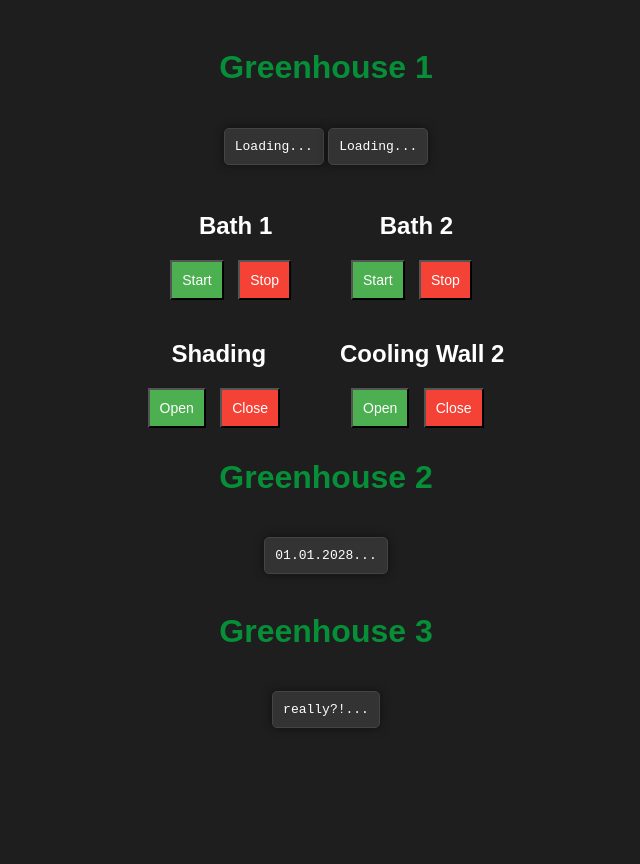
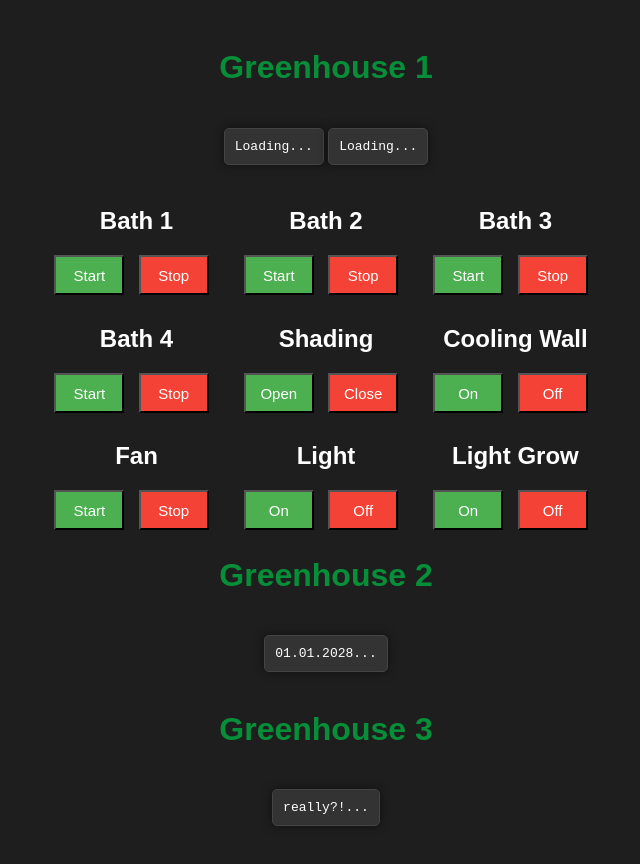
Before and after one commit to Gersten/WebsocketServerWebsite, a website: page public_html/index.html in a window 1280 px wide. Shown: the whole page, without its empty margins (314-954 px from the left). Before the commit the page ends 800 px from the top, so only its background shows below. Drawn offline with Linux system fonts and the light colour scheme.

Commit message:
adding read/write settings file, changing html

```diff
--- a/public_html/index.html
+++ b/public_html/index.html
@@ -27,7 +27,7 @@
           overflow-x: auto;
       }
       .category {
-          margin: 10px 0;
+          margin: 5px 0;
       }
       .button-container {
           display: inline-block;
@@ -35,21 +35,25 @@
       button {
           margin-right: 10px;
           padding: 10px;
-          font-size: 14px;
+          font-size: 15px;
           cursor: pointer;
       }
       .start {
+          width: 70px;        /* Set a fixed width */
+          height: 40px;        /* Set a fixed height */
           background-color: #4CAF50;
           color: white;
       }
       .stop {
+          width: 70px;        /* Set a fixed width */
+          height: 40px;        /* Set a fixed height */
           background-color: #f44336;
           color: white;
       }
       .categories-row {
           display: flex;
           justify-content: center;
-          gap: 50px;
+          gap: 25px;
       }
   </style>
 </head>
@@ -60,7 +64,7 @@
 
     <script>
         var ws;
-        var arduinoBoardConnection = {};
+        // var arduinoBoardConnection = {};
 
         function initWebSocket() {
             // ws = new WebSocket('ws://192.168.1.15:80/ws'); //arduino esp
@@ -78,7 +82,8 @@
                 console.log(event.data);
                 var data = JSON.parse(event.data);
                 //store all connected boards in obj, we need it to send to a specific bath
-                arduinoBoardConnection[data.Connection] = data;
+                // arduinoBoardConnection[data.Connection] = data;
+
                 if (data.Greenhouse === '1' && data.Type === 'Temperature') {
                     document.getElementById('jsonData1').textContent = JSON.stringify(data.Sensors, null, 2);
                 }
@@ -139,23 +144,67 @@
                 <button class="stop" onclick="sendMessage('Control', '1', '2', 'stop_motor')">Stop</button>
             </div>
         </div>
+
+        <div class="category">
+            <h2>Bath 3</h2>
+            <div class="button-container">
+                <button class="start" onclick="sendMessage('Control', '1', '3', 'start_motor')">Start</button>
+                <button class="stop" onclick="sendMessage('Control', '1', '3', 'stop_motor')">Stop</button>
+            </div>
+        </div>
+
     </div>
 
     <div class="categories-row">
         <div class="category">
-          <h2>Shading</h2>
+            <h2>Bath 4</h2>
             <div class="button-container">
-            <!-- <button class="start" onclick="sendMessage('open_shading_123456_123456_123456_123456_123456_1234$')">Open</button> -->
-            <button class="start" onclick="sendMessage('Control', '1', null, 'open_shading')">Open</button>
-            <button class="stop" onclick="sendMessage('Control', '1', null, 'close_shading')">Close</button>
+                <button class="start" onclick="sendMessage('Control', '1', '4', 'start_motor')">Start</button>
+                <button class="stop" onclick="sendMessage('Control', '1', '4', 'stop_motor')">Stop</button>
             </div>
         </div>
 
         <div class="category">
-          <h2>Cooling Wall 2</h2>
+            <h2>Shading</h2>
             <div class="button-container">
-            <button class="start" onclick="sendMessage('Control', '1', null, 'cool_wall_on')">Open</button>
-            <button class="stop" onclick="sendMessage('Control', '1', null, 'cool_wall_off')">Close</button>
+                <!-- <button class="start" onclick="sendMessage('open_shading_123456_123456_123456_123456_123456_1234$')">Open</button> -->
+                <button class="start" onclick="sendMessage('Control', '1', '-1', 'open_shading')">Open</button>
+                <button class="stop" onclick="sendMessage('Control', '1', '-1', 'close_shading')">Close</button>
+            </div>
+        </div>
+
+        <div class="category">
+            <h2>Cooling Wall</h2>
+            <div class="button-container">
+                <button class="start" onclick="sendMessage('Control', '1', '-1', 'cool_wall_on')">On</button>
+                <button class="stop" onclick="sendMessage('Control', '1', '-1', 'cool_wall_off')">Off</button>
+            </div>
+        </div>
+    </div>
+
+    <div class="categories-row">
+            <div class="category">
+                <h2>Fan</h2>
+                <div class="button-container">
+                    <!-- <button class="start" onclick="sendMessage('open_shading_123456_123456_123456_123456_123456_1234$')">Open</button> -->
+                    <button class="start" onclick="sendMessage('Control', '1', '-1', 'start_fan')">Start</button>
+                    <button class="stop" onclick="sendMessage('Control', '1', '-1', 'stop_fan')">Stop</button>
+                </div>
+            </div>
+
+            <div class="category">
+                <h2>Light</h2>
+                <div class="button-container">
+                    <button class="start" onclick="sendMessage('Control', '1', '-1', 'light_on')">On</button>
+                    <button class="stop" onclick="sendMessage('Control', '1', '-1', 'light_off')">Off</button>
+                </div>
+            </div>
+
+            <div class="category">
+                <h2>Light Grow</h2>
+                <div class="button-container">
+                    <button class="start" onclick="sendMessage('Control', '1', '-1', 'light_grow_on')">On</button>
+                    <button class="stop" onclick="sendMessage('Control', '1', '-1', 'light_grow_off')">Off</button>
                 </div>
             </div>
       </div>
```
Also changed, not shown: helper.js (added, +25 -0 lines), index.js (+35 -4 lines). Lines whose indentation alone changed are shown as unchanged.
